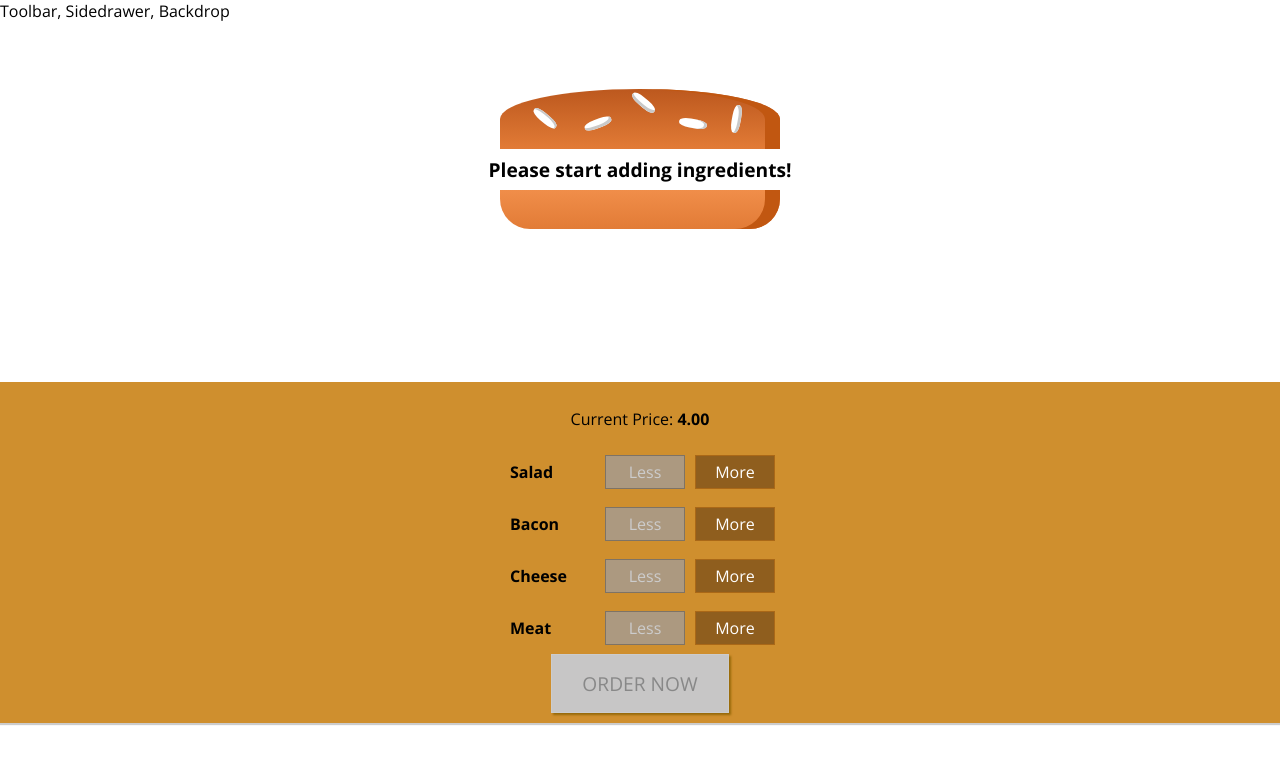
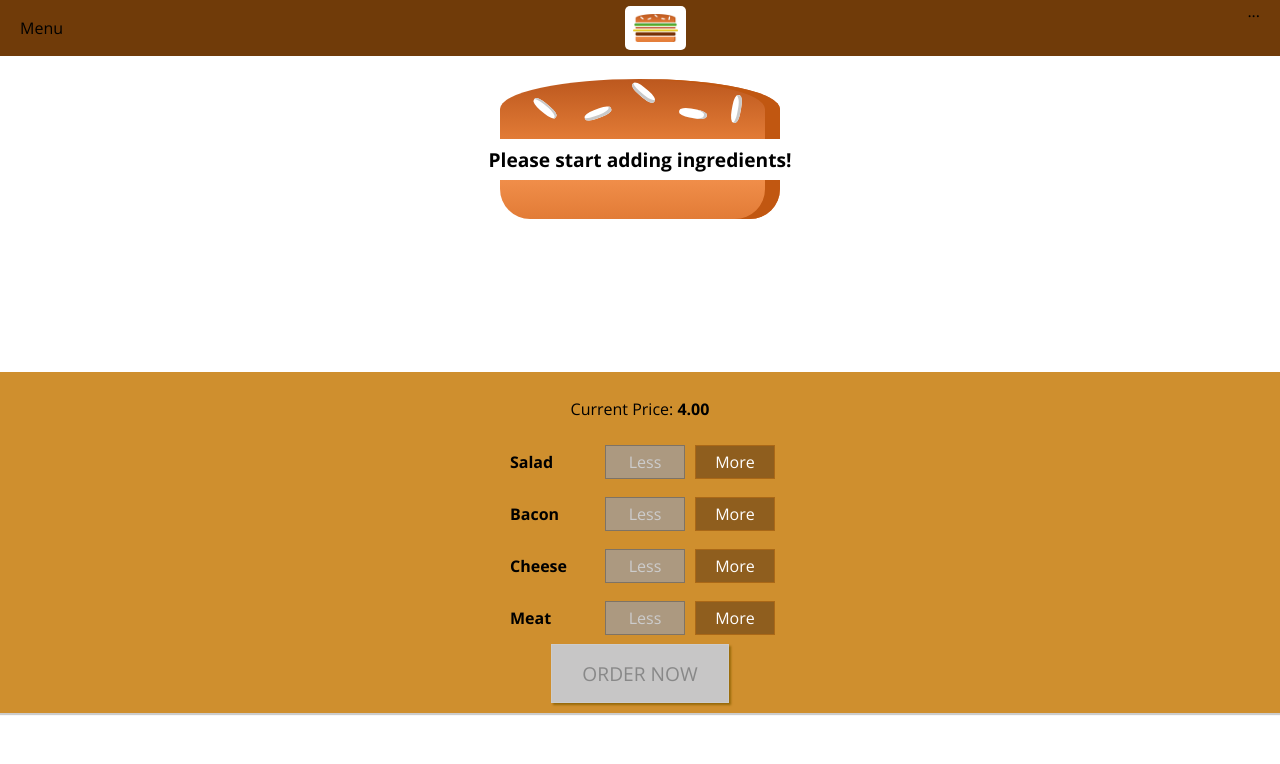
Before and after one commit to androgitai/BurgerBuilder, a React app: page / in a window 1280 px wide. Shown: the top 764 px of the page. Built offline with nearby package versions, Linux system fonts and the light colour scheme.

Commit message:
toolbar and logo added

```diff
--- a/src/components/Burger/OrderSummary/OrderSummary.js
+++ b/src/components/Burger/OrderSummary/OrderSummary.js
@@ -5,7 +5,7 @@
 const orderSummary = (props) => {
 	const ingredientsSummary = Object.keys(props.ingredients).map((igKey) => {
 		return (
-			<li>
+			<li key={igKey}>
 				<span style={{ textTransform: "capitalize" }}>{igKey}</span>:{" "}
 				{props.ingredients[igKey]}{" "}
 			</li>
@@ -17,6 +17,9 @@
 			<h3>Your Order</h3>
 			<p>A delicious burger is ready with the following ingredients:</p>
 			<ul>{ingredientsSummary}</ul>
+			<p>
+				<strong>Total Price: {props.price.toFixed(2)}</strong>
+			</p>
 			<Button btnType="Danger" clicked={props.cancelOrder}>
 				Cancel
 			</Button>
--- a/src/components/Layout/Layout.css
+++ b/src/components/Layout/Layout.css
@@ -1,3 +1,3 @@
 .Content {
-	margin-top: 60px;
+	margin-top: 72px;
 }
--- a/src/components/Layout/Layout.js
+++ b/src/components/Layout/Layout.js
@@ -2,10 +2,11 @@
 
 import Aux from "../../hoc/Auxiliary";
 import classes from "./Layout.css";
+import Toolbar from "../Navigation/Toolbar/Toolbar";
 
 const layout = (props) => (
 	<Aux>
-		<div>Toolbar, Sidedrawer, Backdrop</div>
+		<Toolbar />
 		<main className={classes.Content}>{props.children}</main>
 	</Aux>
 );
--- /dev/null
+++ b/src/components/Logo/Logo.css
@@ -0,0 +1,11 @@
+.Logo {
+	background-color: white;
+	padding: 8px;
+	height: 80%;
+	box-sizing: border-box;
+	border-radius: 5px;
+}
+
+.Logo img {
+	height: 100%;
+}
--- /dev/null
+++ b/src/components/Logo/Logo.js
@@ -0,0 +1,11 @@
+import React from "react";
+import burgerLogo from "../../assets/images/burger-logo.png";
+import classes from "./Logo.css";
+
+const logo = (props) => (
+	<div className={classes.Logo}>
+		<img src={burgerLogo} alt="MyBurger" />
+	</div>
+);
+
+export default logo;
--- /dev/null
+++ b/src/components/Navigation/Toolbar/Toolbar.css
@@ -0,0 +1,18 @@
+.Toolbar {
+	height: 56px;
+	width: 100%;
+	position: fixed;
+	top: 0;
+	left: 0;
+	background-color: #703b09;
+	display: flex;
+	justify-content: space-between;
+	align-items: center;
+	padding: 0 20px;
+	box-sizing: border-box;
+	z-index: 90;
+}
+
+.Toolbar nav {
+	height: 100%;
+}
--- /dev/null
+++ b/src/components/Navigation/Toolbar/Toolbar.js
@@ -0,0 +1,13 @@
+import React from "react";
+import classes from "./Toolbar.css";
+import Logo from "../../Logo/Logo";
+
+const toolbar = (props) => (
+	<header className={classes.Toolbar}>
+		<div>Menu</div>
+		<Logo />
+		<nav>...</nav>
+	</header>
+);
+
+export default toolbar;
--- a/src/containers/BurgerBuilder/BurgerBuilder.js
+++ b/src/containers/BurgerBuilder/BurgerBuilder.js
@@ -94,6 +94,7 @@
 					cancelOrder={this.cancelPurchaseHandler}>
 					<OrderSummary
 						ingredients={this.state.ingredients}
+						price={this.state.totalPrice}
 						cancelOrder={this.cancelPurchaseHandler}
 						continueOrder={this.continueOrderHandler}
 					/>
```
Also changed, not shown: src/assets/images/burger-logo.png (added).
